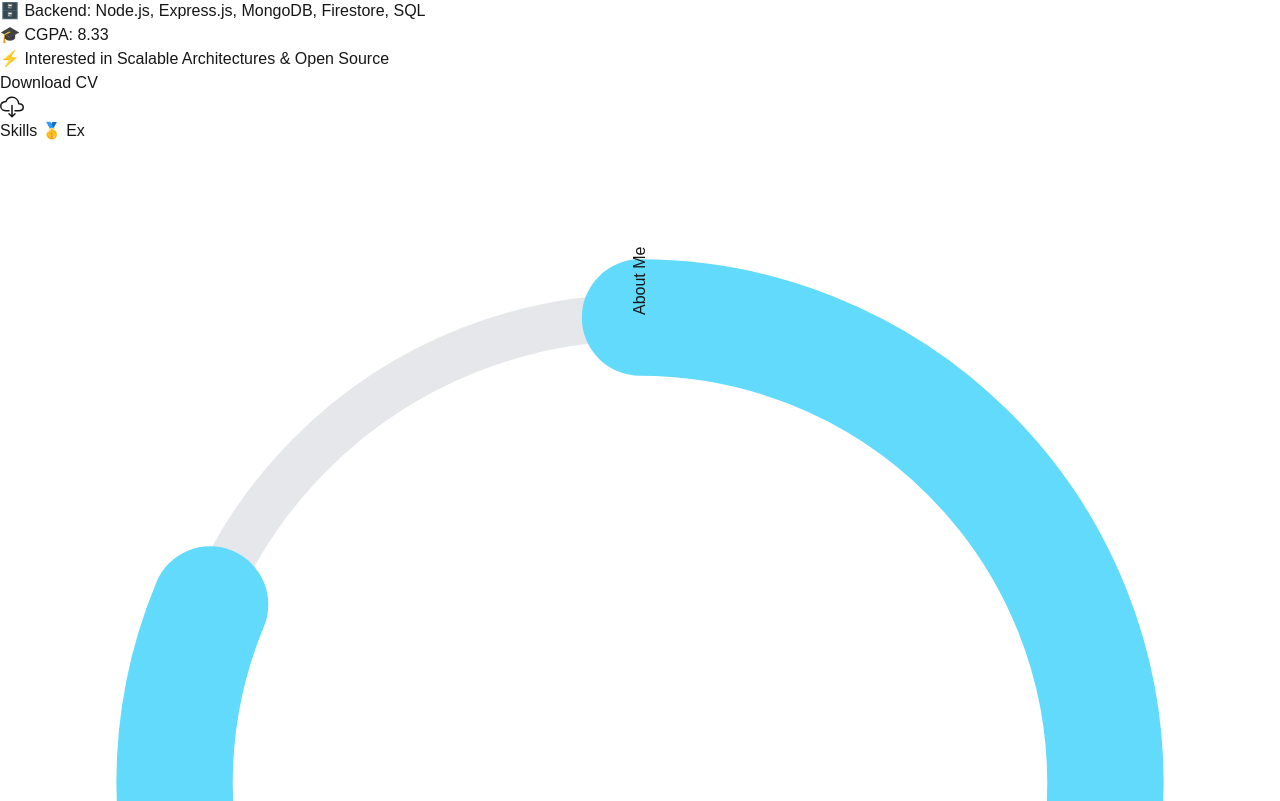
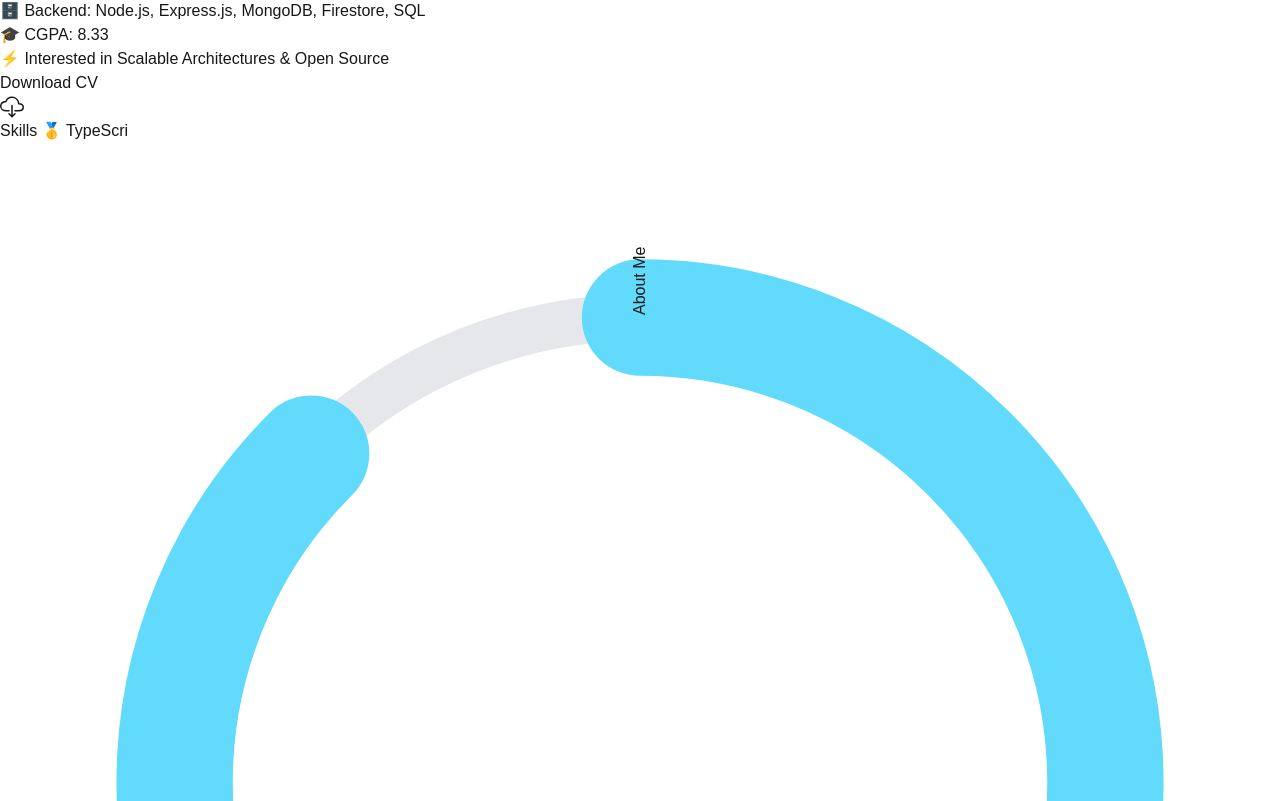
Before and after one commit to Gaurav-Soni24/GauravPortfolio, a Next.js app: page / in a window 1280 px wide. Shown: the part 5059-5860 px from the top of the page. Built offline with nearby package versions, Linux system fonts and the light colour scheme.

Commit message:
Update Skill.tsx

```diff
--- a/src/components/Skill.tsx
+++ b/src/components/Skill.tsx
@@ -6,32 +6,32 @@ import "react-circular-progressbar/dist/styles.css";
 
 const Skill = () => {
     const skills = [
-        { name: "React JS", value: 85, color: "#61DAFB", description: "A JavaScript library for building user interfaces.", image: "/assets/react.png" },
-        { name: "Node JS", value: 75, color: "#68A063", description: "A runtime environment for executing JavaScript outside the browser.", image: "/assets/nodejs.png" },
-        { name: "Express JS", value: 70, color: "#444", description: "A fast, unopinionated web framework for Node.js.", image: "/assets/express.png" },
-        { name: "MongoDB", value: 78, color: "#4DB33D", description: "A NoSQL database built for modern applications.", image: "/assets/mongo.png" },
-        { name: "Firebase", value: 82, color: "#FFCA28", description: "A platform to build web and mobile applications quickly.", image: "/assets/firebase.png" },
-        { name: "Vercel", value: 78, color: "#000", description: "A hosting and deployment platform for developers.", image: "/assets/vercel.png" },
-        { name: "TailwindCSS", value: 85, color: "#38BDF8", description: "A utility-first CSS framework for modern designs.", image: "/assets/tailwind.png" },
+        { name: "React.js", value: 90, color: "#61DAFB", description: "A JavaScript library for building user interfaces.", image: "/assets/react.png" },
+        { name: "Next.js", value: 85, color: "#000000", description: "The React Framework for production-grade applications.", image: "/assets/nextjs.png" },
+        { name: "TypeScript", value: 85, color: "#3178C6", description: "A strongly typed programming language that builds on JavaScript.", image: "/assets/typescript.png" },
+        { name: "Node.js", value: 80, color: "#68A063", description: "A runtime environment for executing JavaScript outside the browser.", image: "/assets/nodejs.png" },
+        { name: "Tailwind CSS", value: 90, color: "#38BDF8", description: "A utility-first CSS framework for modern, rapid UI development.", image: "/assets/tailwind.png" },
+        { name: "MongoDB", value: 80, color: "#4DB33D", description: "A scalable NoSQL database built for modern applications.", image: "/assets/mongo.png" },
+        { name: "Firebase", value: 85, color: "#FFCA28", description: "A comprehensive platform to build web and mobile applications.", image: "/assets/firebase.png" },
         { name: "JavaScript", value: 90, color: "#F7DF1E", description: "A versatile programming language for web development.", image: "/assets/js.png" },
     ];
 
     return (
         <motion.div
             className="flex flex-col items-center bg-white min-h-screen px-6 sm:px-12 lg:px-32 py-16 "
-            id="Skill"
+            id="skills"
         >
             {/* Skill Typing Animation */}
             <div className="text-black font-extrabold text-4xl sm:text-6xl mb-12 text-center">
                 <TypeAnimation
                     sequence={[
-                        "Skills 🥇 ReactJS", 1000,
-                        "Skills 🥇 NodeJS", 1000,
-                        "Skills 🥇 ExpressJS", 1000,
+                        "Skills 🥇 React.js", 1000,
+                        "Skills 🥇 Next.js", 1000,
+                        "Skills 🥇 TypeScript", 1000,
+                        "Skills 🥇 Node.js", 1000,
+                        "Skills 🥇 Tailwind CSS", 1000,
                         "Skills 🥇 MongoDB", 1000,
                         "Skills 🥇 Firebase", 1000,
-                        "Skills 🥇 Vercel", 1000,
-                        "Skills 🥇 TailwindCSS", 1000,
                         "Skills 🥇 JavaScript", 1000,
                     ]}
                     wrapper="span"
@@ -85,13 +85,13 @@ const SkillCard = ({ skill }: { skill: Skill }) => {
 
             {/* Skill Info Card (Dynamically Positioned) */}
             <div
-                className={`absolute  bottom-[-110px] left-1/2 transform -translate-x-1/2 p-4 rounded-lg border transition-all duration-300 w-48 sm:w-56 z-10
+                className={`absolute bottom-[-110px] left-1/2 transform -translate-x-1/2 p-4 rounded-lg border transition-all duration-300 w-48 sm:w-56 z-10
                 bg-gray-900 text-white shadow-lg shadow-gray-500/50
                 ${hover ? "opacity-100 scale-100 pointer-events-auto" : "opacity-0 scale-90 pointer-events-none"}`}
             >
                 {/* Technology Image */}
                 <div className="flex justify-center">
-                    <img src={skill.image} alt={skill.name} className="bg-white w-14 mb-2 rounded-md shadow-md" />
+                    <img src={skill.image} alt={skill.name} className="bg-white w-14 mb-2 rounded-md shadow-md p-1" />
                 </div>
                 <h3 className="text-white font-bold text-lg text-center">{skill.name}</h3>
                 <p className="text-gray-300 text-sm text-center">{skill.description}</p>
```
